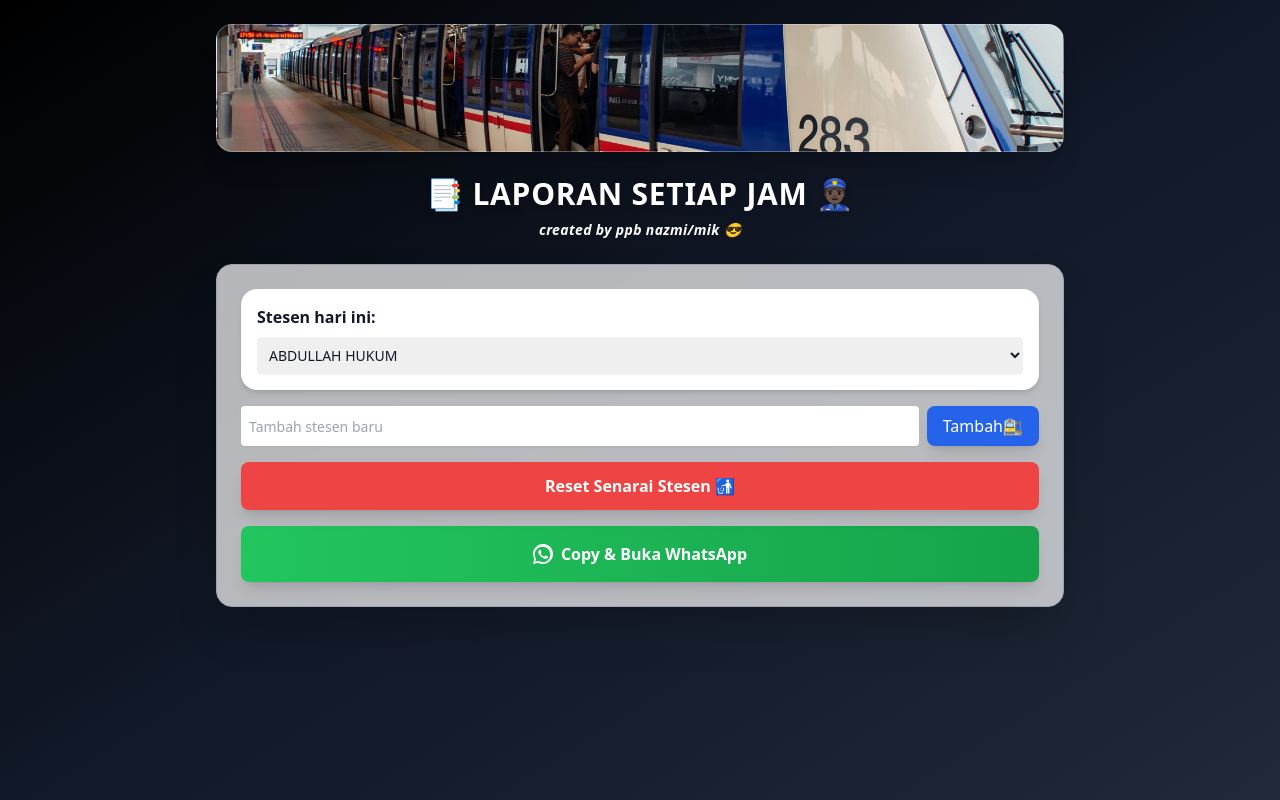
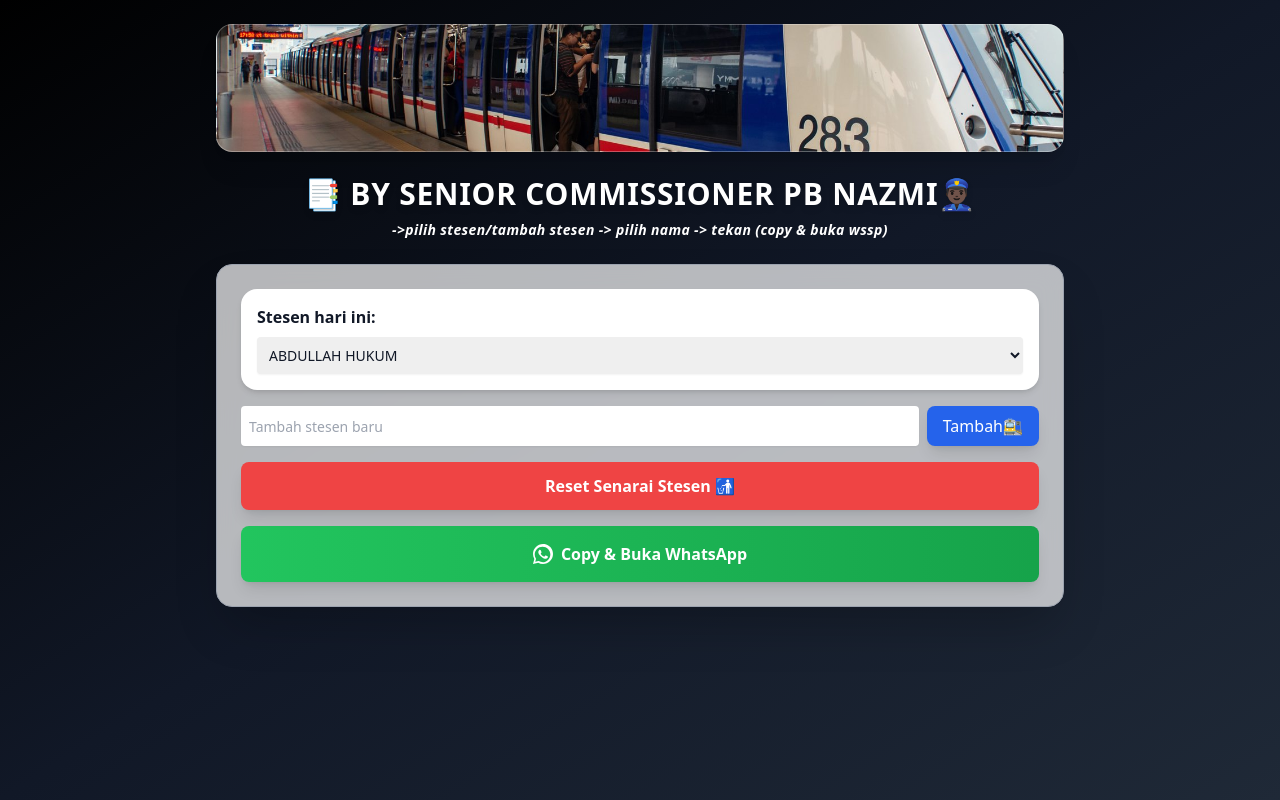
Before and after one commit to Mickeymik95/Laporan_Kerja, a plain HTML site: page index.html in a window 1280 px wide. Drawn offline with nearby package versions, Linux system fonts and the light colour scheme.

Commit message:
Update index.html

```diff
--- a/index.html
+++ b/index.html
@@ -3,7 +3,7 @@
 <head>
 <meta charset="UTF-8">
 <meta name="viewport" content="width=device-width, initial-scale=1.0">
-<title>Laporan PB KJL_ZON3</title>
+<title>Laporan PB KJL ZON 3</title>
 <script src="https://cdn.tailwindcss.com"></script>
 </head>
 
@@ -25,10 +25,10 @@
     <!-- Header tanpa container -->
     <div class="text-center space-y-2 text-white">
       <h2 class="text-3xl font-extrabold uppercase drop-shadow-md tracking-wide">
-        📑 Laporan Setiap Jam 👮🏿‍♂️
+        📑 by Senior Commissioner Pb Nazmi👮🏿‍♂️
       </h2>
       <p class="text-sm font-semibold lowercase italic tracking-wide">
-        CREATED BY PPB NAZMI/MIK 😎
+        ->Pilih stesen/tambah stesen -> pilih nama -> Tekan (Copy & buka wssp)
       </p>
     </div>
 
```
